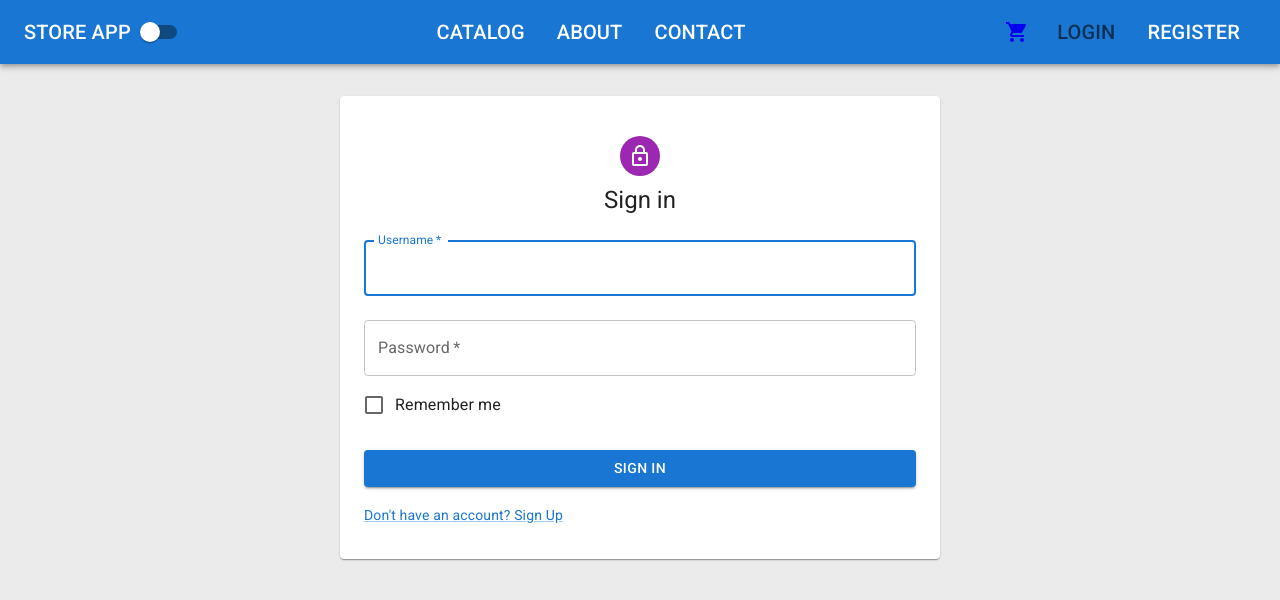
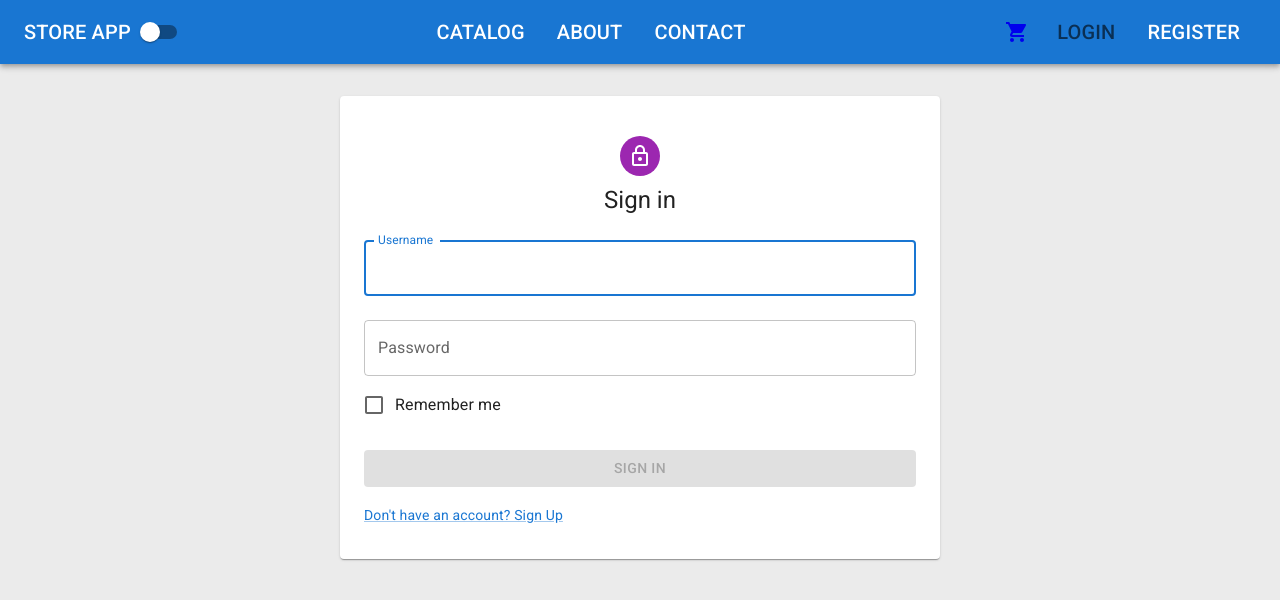
Before and after one commit to hjpunzalan/store-client, a React (Create React App) app: page /login in a window 1280 px wide. Shown: the top 600 px of the page. Built offline with nearby package versions, Linux system fonts and the light colour scheme.

Commit message:
using react hook form validators

```diff
--- a/src/features/account/Login.tsx
+++ b/src/features/account/Login.tsx
@@ -22,11 +22,15 @@ export default function Login() {
   const {
     register,
     handleSubmit,
-    formState: { isSubmitting },
-  } = useForm();
+    formState: { isSubmitting, errors, isValid },
+  } = useForm({ mode: "onTouched" });
 
   async function submitForm(data: FieldValues) {
-    await agent.Account.login(data);
+    try {
+      await agent.Account.login(data);
+    } catch (err) {
+      console.error(err);
+    }
   }
 
   return (
@@ -45,26 +49,33 @@ export default function Login() {
         <Box component="form" onSubmit={handleSubmit(submitForm)} noValidate sx={{ mt: 1 }}>
           <TextField
             margin="normal"
-            required
             fullWidth
-            id="username"
             label="Username"
             autoComplete="username"
             autoFocus
-            {...register("username")}
+            {...register("username", { required: "Username is required" })}
+            error={Boolean(errors.username)}
+            helperText={errors?.username?.message as string}
           />
           <TextField
             margin="normal"
-            required
             fullWidth
             label="Password"
             type="password"
-            id="password"
             autoComplete="current-password"
-            {...register("password")}
+            {...register("password", { required: "Password is required" })}
+            error={Boolean(errors.password)}
+            helperText={errors?.password?.message as string}
           />
           <FormControlLabel control={<Checkbox value="remember" color="primary" />} label="Remember me" />
-          <LoadingButton loading={isSubmitting} type="submit" fullWidth variant="contained" sx={{ mt: 3, mb: 2 }}>
+          <LoadingButton
+            disabled={!isValid}
+            loading={isSubmitting}
+            type="submit"
+            fullWidth
+            variant="contained"
+            sx={{ mt: 3, mb: 2 }}
+          >
             Sign In
           </LoadingButton>
           <Grid container>
```
